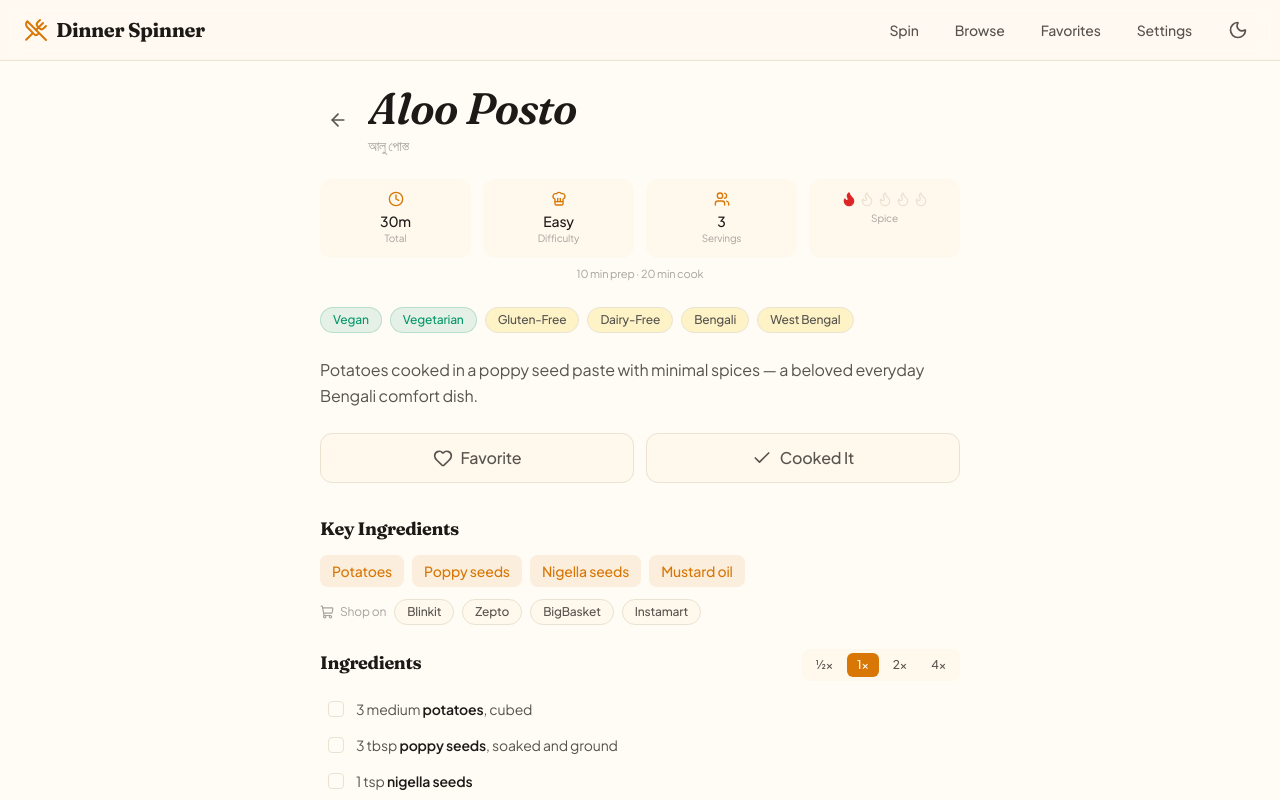
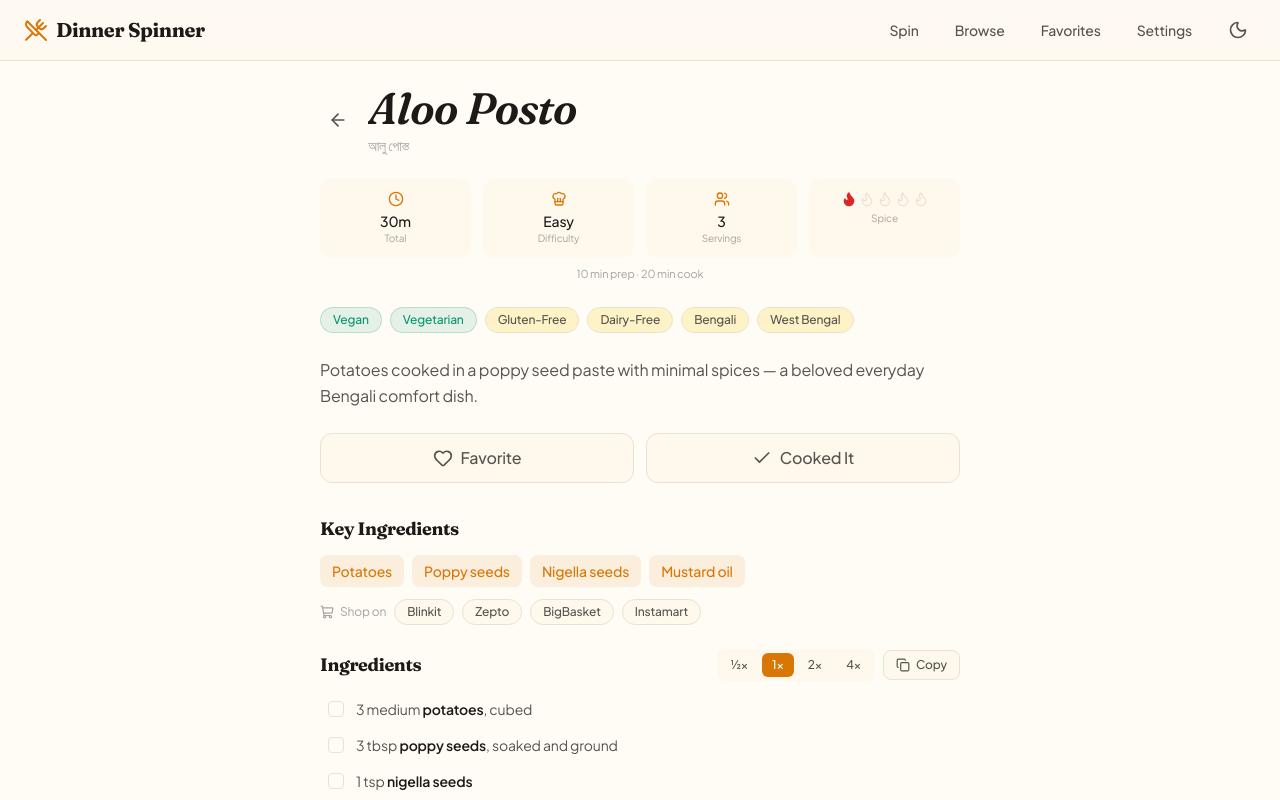
Before and after one commit to ITZSHOAIB/dinner-spinner, a React (Vite) app: page /recipes/aloo-posto in a window 1280 px wide. Shown: the top 800 px of the page. Built offline with nearby package versions, Linux system fonts and the light colour scheme; no server answers.

Commit message:
feat: add ingredient sharing functionality with native share support in RecipeDetail

```diff
--- a/src/components/recipe/RecipeDetail.tsx
+++ b/src/components/recipe/RecipeDetail.tsx
@@ -1,9 +1,9 @@
-import { useMemo, useState } from 'react'
+import { useEffect, useMemo, useRef, useState } from 'react'
 import { useParams, useNavigate, Link } from 'react-router-dom'
 import {
   ArrowLeft, Clock, Flame, Heart, ChefHat,
   Users, Check, Play, BookOpen, Search, ChevronRight,
-  Sparkles, ExternalLink, ShoppingCart,
+  Sparkles, ExternalLink, ShoppingCart, Share2, Copy,
 } from 'lucide-react'
 import { cn } from '../../lib/cn'
 import { useRecipeStore } from '../../stores/recipeStore'
@@ -14,6 +14,7 @@ import { scaleIngredient } from '../../lib/scaleQuantity'
 import { useSeo } from '../../lib/useSeo'
 import { CookMode } from './CookMode'
 import { QUICK_COMMERCE_PLATFORMS } from '../../lib/shoppingLinks'
+import { shareIngredients, canNativeShare } from '../../lib/shareIngredients'
 import type { Recipe } from '../../data/types'
 
 // Minutes → ISO-8601 duration (PT20M, PT1H30M) for schema.org Recipe.
@@ -84,6 +85,19 @@ export function RecipeDetail() {
   const [scale, setScale] = useState<number>(1)
   const [checkedIngredients, setCheckedIngredients] = useState<Set<number>>(() => new Set())
   const [cookModeOpen, setCookModeOpen] = useState(false)
+  const [shareState, setShareState] = useState<'idle' | 'success'>('idle')
+  const shareTimeoutRef = useRef<ReturnType<typeof setTimeout> | null>(null)
+
+  // Detected once — whether to label the button "Share" (mobile native share
+  // sheet) or "Copy" (desktop clipboard fallback).
+  const nativeShare = useMemo(() => canNativeShare(), [])
+
+  useEffect(
+    () => () => {
+      if (shareTimeoutRef.current) clearTimeout(shareTimeoutRef.current)
+    },
+    [],
+  )
 
   const scaledIngredients = useMemo(
     () => (recipe ? recipe.ingredients.map((l) => scaleIngredient(l, scale)) : []),
@@ -131,6 +145,25 @@ export function RecipeDetail() {
     if (next.has(idx)) next.delete(idx)
     else next.add(idx)
     return next
+  }
+
+  // Ingredients to share = scaled, with any the user has already ticked off
+  // excluded. Matches the shopping-list semantic of the checkboxes.
+  const uncheckedIngredients = scaledIngredients.filter((_, i) => !checkedIngredients.has(i))
+  const canShare = uncheckedIngredients.length > 0
+
+  const handleShareIngredients = async () => {
+    if (!canShare) return
+    const result = await shareIngredients({
+      recipeName: recipe.name,
+      servings: scaledServings,
+      ingredients: uncheckedIngredients,
+    })
+    if (result === 'shared' || result === 'copied') {
+      setShareState('success')
+      if (shareTimeoutRef.current) clearTimeout(shareTimeoutRef.current)
+      shareTimeoutRef.current = setTimeout(() => setShareState('idle'), 2000)
+    }
   }
 
   // Similar dishes: rank everything by similarity to this recipe. Prefer
@@ -274,8 +307,9 @@ export function RecipeDetail() {
 
       {/* Ingredients */}
       <section className="mb-6">
-        <div className="flex items-baseline justify-between mb-3 gap-3 flex-wrap">
+        <div className="flex items-center justify-between mb-3 gap-3 flex-wrap">
           <h2 className="font-heading text-lg font-bold text-text-primary">Ingredients</h2>
+          <div className="flex items-center gap-2">
             <div className="flex gap-1 rounded-lg bg-surface-secondary p-1">
               {SCALE_OPTIONS.map((opt) => (
                 <button
@@ -291,6 +325,43 @@ export function RecipeDetail() {
                   {opt === 0.5 ? '½×' : `${opt}×`}
                 </button>
               ))}
+            </div>
+            <button
+              onClick={handleShareIngredients}
+              disabled={!canShare}
+              aria-label={
+                !canShare
+                  ? 'Nothing to share — all items checked'
+                  : nativeShare
+                    ? 'Share ingredients'
+                    : 'Copy ingredients to clipboard'
+              }
+              title={!canShare ? 'Nothing to share — all items checked' : undefined}
+              className={cn(
+                'flex items-center gap-1.5 text-xs font-medium px-3 py-1.5 rounded-lg border transition-colors',
+                !canShare
+                  ? 'border-border-subtle text-text-muted cursor-not-allowed opacity-50'
+                  : shareState === 'success'
+                    ? 'border-coriander/40 bg-coriander/10 text-coriander'
+                    : 'border-border bg-surface-secondary text-text-secondary hover:border-turmeric/40 hover:text-turmeric',
+              )}
+            >
+              {shareState === 'success' ? (
+                <>
+                  <Check className="w-3.5 h-3.5" strokeWidth={3} />
+                  {nativeShare ? 'Shared!' : 'Copied!'}
+                </>
+              ) : (
+                <>
+                  {nativeShare ? (
+                    <Share2 className="w-3.5 h-3.5" />
+                  ) : (
+                    <Copy className="w-3.5 h-3.5" />
+                  )}
+                  {nativeShare ? 'Share' : 'Copy'}
+                </>
+              )}
+            </button>
           </div>
         </div>
         <ul className="space-y-1">
--- /dev/null
+++ b/src/lib/shareIngredients.ts
@@ -0,0 +1,48 @@
+// Share or copy an ingredients list. Prefers the native share sheet on
+// mobile (WhatsApp, Messages, email, etc.), falls back to clipboard on
+// desktop where `navigator.share` isn't available.
+
+export interface ShareIngredientsArgs {
+  recipeName: string
+  servings: number
+  ingredients: string[]  // already scaled, and already filtered to the subset the user wants to share
+}
+
+export type ShareResult = 'shared' | 'copied' | 'cancelled' | 'failed'
+
+export function buildShareText({ recipeName, servings, ingredients }: ShareIngredientsArgs): string {
+  const header = `${recipeName} — ${servings} serving${servings === 1 ? '' : 's'}`
+  const body = ingredients.map((i) => `- ${i}`).join('\n')
+  return `${header}\n\n${body}`
+}
+
+export function canNativeShare(): boolean {
+  return typeof navigator !== 'undefined' && typeof navigator.share === 'function'
+}
+
+export async function shareIngredients(args: ShareIngredientsArgs): Promise<ShareResult> {
+  const text = buildShareText(args)
+
+  if (canNativeShare()) {
+    try {
+      await navigator.share({ title: args.recipeName, text })
+      return 'shared'
+    } catch (err) {
+      // User dismissed the share sheet — not an error, just a no-op.
+      if (err instanceof Error && err.name === 'AbortError') return 'cancelled'
+      // Any other share error (permissions, unsupported payload): fall through
+      // and try the clipboard so the user still gets something.
+    }
+  }
+
+  if (typeof navigator !== 'undefined' && navigator.clipboard?.writeText) {
+    try {
+      await navigator.clipboard.writeText(text)
+      return 'copied'
+    } catch {
+      return 'failed'
+    }
+  }
+
+  return 'failed'
+}
```
Lines whose indentation alone changed are shown as unchanged.
